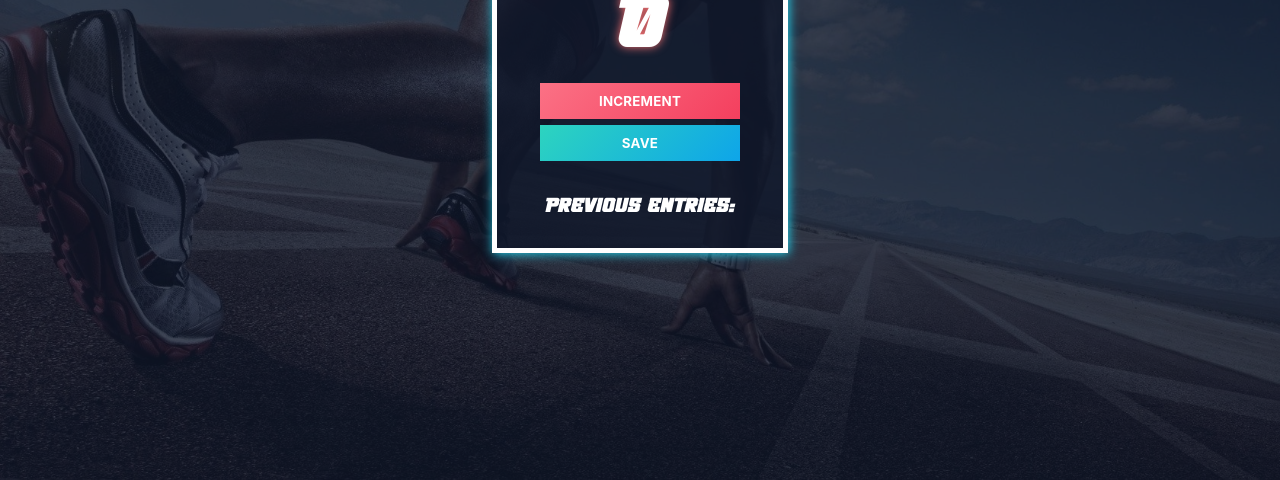
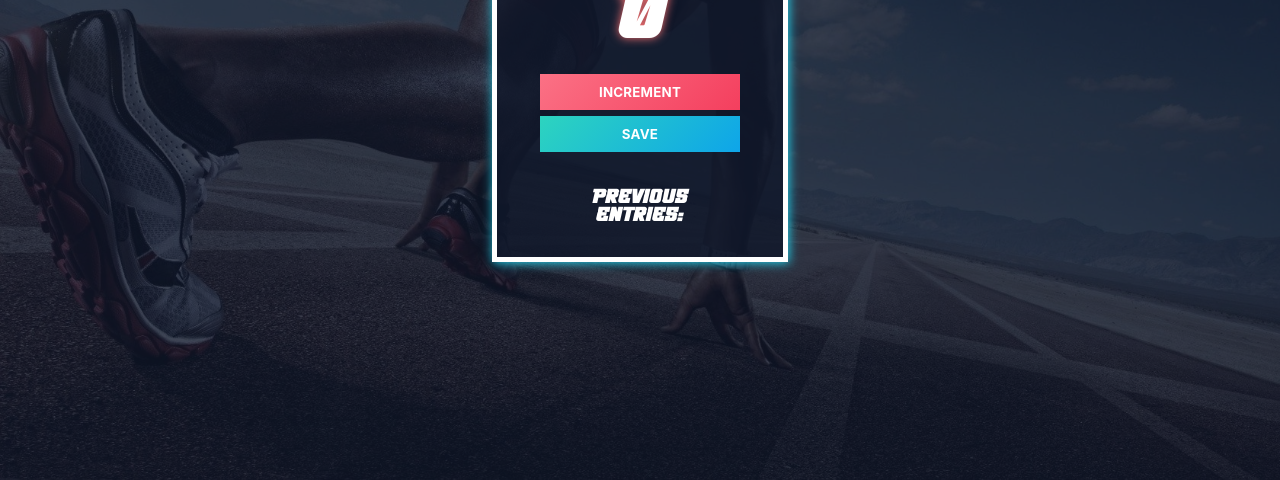
Before and after one commit to dalonsodev/Running-counter-app, a plain HTML site: page index.html in a window 1280 px wide. Shown: the part 320-800 px from the top of the page. Drawn offline with Linux system fonts and the light colour scheme.

Commit message:
add overflow hidden and touch-action to body for layout control; update viewport meta tag for better scaling

```diff
--- a/index.css
+++ b/index.css
@@ -49,6 +49,8 @@
     color: var(--text-white);
     background: var(--bg-dark);
     text-shadow: 0 0 1px var(--bg-dark);
+    overflow: hidden;
+    touch-action: pan-y;
 }
 
 .container {
@@ -57,7 +59,6 @@
     background-size: cover;
     background-repeat: no-repeat;
     height: 100vh;
-    overflow: hidden;
     width: 100%;
     z-index: 0;
     display: flex;
@@ -90,8 +91,8 @@
     align-items: center;
     justify-content: center;
     border: 5px solid;
-    max-width: 400px;
     box-shadow: 1px 1px 10px var(--counter-cyan);
+    max-width: 80%;
 }
 
 .counter-wrapper::before {
@@ -133,6 +134,8 @@
     font-family: -apple-system, BlinkMacSystemFont, 'Segoe UI', Roboto, Oxygen, Ubuntu, Cantarell, 'Open Sans', 'Helvetica Neue', sans-serif;
     letter-spacing: .2px;
     margin-top: .1rem;
+    user-select: none;
+    -webkit-user-select: none;
 }
 
 #increment-btn {
@@ -152,4 +155,5 @@
     padding: 0 1rem;
     font-size: 1.2rem;
     letter-spacing: .2px;
+    max-width: 80%;
 }
--- a/index.html
+++ b/index.html
@@ -1,7 +1,7 @@
 <html>
     <head>
         <link rel="stylesheet" href="index.css">
-        <meta name="viewport" content="width=device-width, initial-scale=1.0">
+        <meta name="viewport" content="width=device-width, initial-scale=1.0, maximum-scale=1.0, user-scalable=no">
         <title>Running laps counter app</title>
     </head>
     <body>
```
